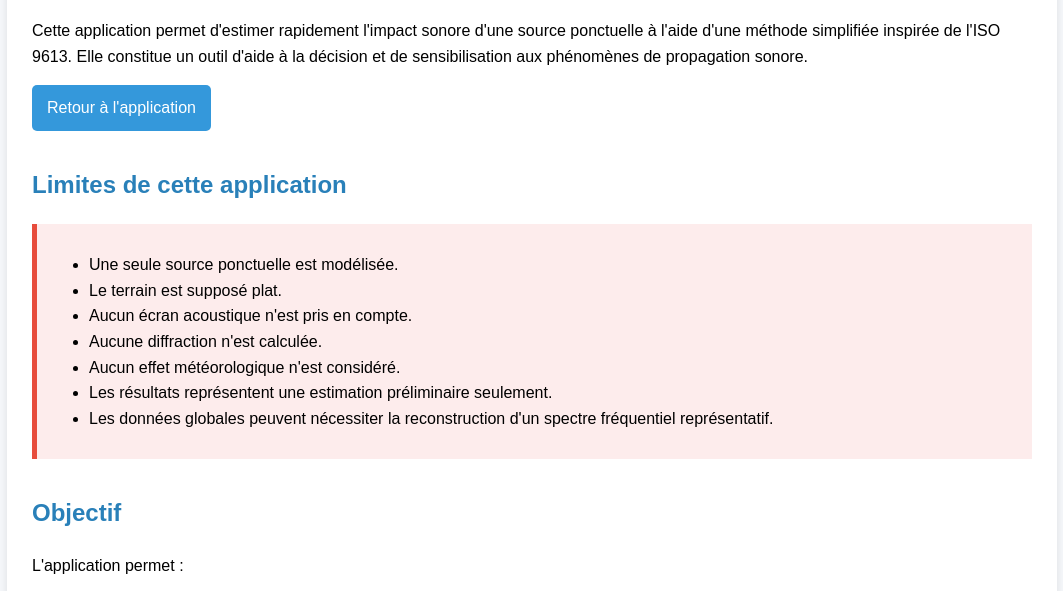
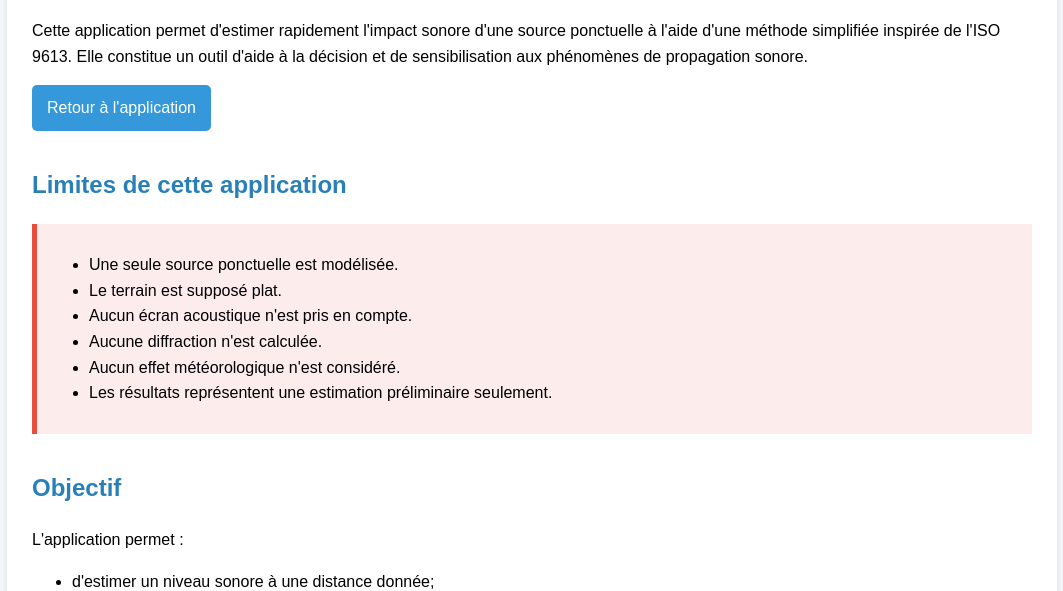
Before and after one commit to jhotton-envqc/impact-bruit, a plain HTML site: page documentation.html in a window 1280 px wide. Shown: the part 144-735 px from the top of the page, without its empty margins (108-1171 px from the left). Drawn offline with Linux system fonts and the light colour scheme.

Commit message:
ajustement documentation

```diff
--- a/documentation.html
+++ b/documentation.html
@@ -109,7 +109,6 @@ Elle constitue un outil d'aide à la décision et de sensibilisation aux phénom
 <li>Aucune diffraction n'est calculée.</li>
 <li>Aucun effet météorologique n'est considéré.</li>
 <li>Les résultats représentent une estimation préliminaire seulement.</li>
-<li>Les données globales peuvent nécessiter la reconstruction d'un spectre fréquentiel représentatif.</li>
 </ul>
 
 </div>
```
